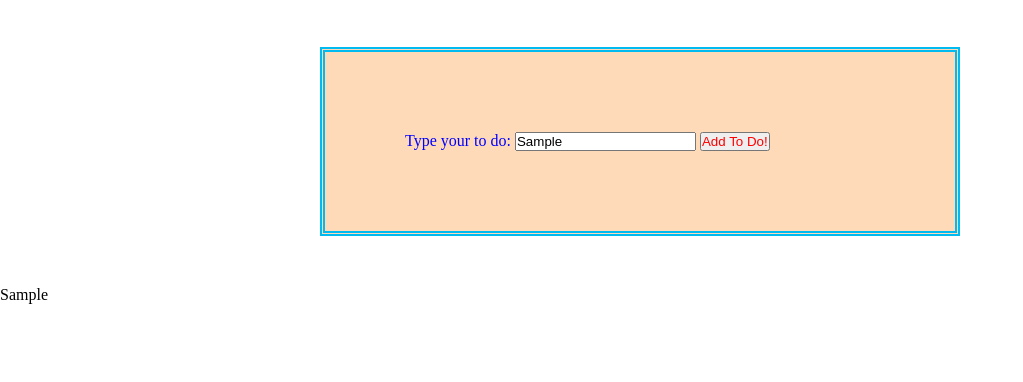
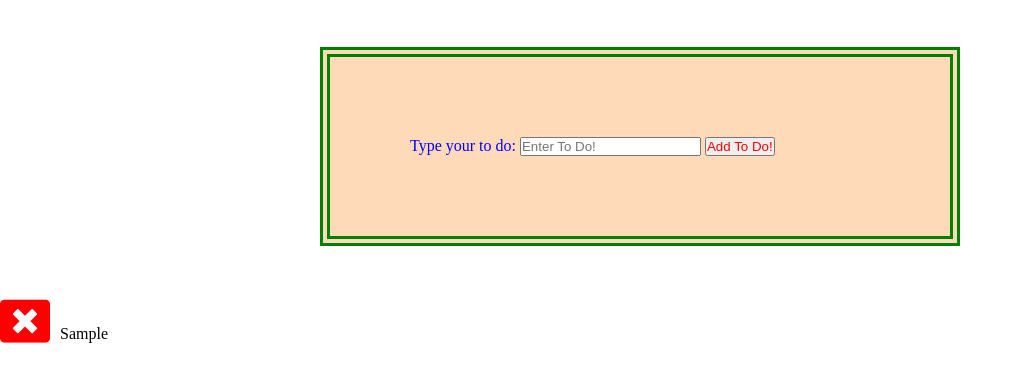
Before and after one commit to raiyan1789/js-exercise-2, a plain HTML site: page index.html in a window 1280 px wide. Both pictures are taken after typing "Sample" into the empty fields and a click on the button "Add To Do!". Shown: the part 40-422 px from the top of the page, without its empty margins (0-1023 px from the left). Drawn offline with Linux system fonts and the light colour scheme.

Commit message:
added removable butto

```diff
--- a/css/styles.css
+++ b/css/styles.css
@@ -15,8 +15,9 @@
 	width: 50%;
 	margin: 50px auto;
 	min-height: 30px;
-	border:5px double #01BAEF ;
-	padding: 5rem;
+	border:10px double #01BAEF ;
+	border-color: green;
+	padding: 5rem ;
 	color: blue;
 	background: #ffdab9;
 }
@@ -26,3 +27,14 @@
 
 
 }
+.close-to-do {
+
+	display: inline-block;
+	margin-right: 10px;
+	font-size: 50px;
+	color:red;
+}
+.user-input{
+	width:100%
+	margin:10px;
+}
--- a/index.html
+++ b/index.html
@@ -6,6 +6,7 @@
 				<meta charset="utf-8">
 				<meta name="viewport" content="width=device-width, initial-scale=1">
 				<meta http-equiv="X-UA-Compatible" content="IE=edge">
+				<link rel="stylesheet" href="https://maxcdn.bootstrapcdn.com/font-awesome/4.7.0/css/font-awesome.min.css">
 				<link rel="stylesheet" href="css/styles.css" type="text/css">
 				<title>JS Exercise 2</title>
 
@@ -17,7 +18,7 @@
 			<h1 class="main-header">To Do or Not to Do</h1>
 			<form class="to-do-form">
 				<label for="user-input">Type your to do: </label>
-				<input type ="text" name="user-input" id="user-input">
+				<input type ="text" name="user-input" id="user-input" placeholder="Enter To Do!" autocomplete="off">
 				<button type="submit" id="user-submit">Add To Do!</button>
 
 
--- a/js/app.js
+++ b/js/app.js
@@ -1,21 +1,34 @@
 var userSubmit = document.querySelector('#user-submit');
+var toDolist = document.querySelector('#to-do-list');
+
+
 function addToDo(event){
 
 	event.preventDefault();
 
 	var userInput = document.querySelector('#user-input');
-	var toDolist = document.querySelector('#to-do-list');
+
 
 	if(userInput.value === ''){
 		return false;
 	}
-	var li = document.createElement("li");
-	toDolist.innerHTML += '<li>' + userInput.value + '</li>';
-	document.getElementById("to-do-list").prependChild(li);
+
+	toDolist.innerHTML = '<li><i class="fa fa-window-close close-to-do" aria-hidden="true"></i>' + userInput.value + '</li>' + toDolist.innerHTML;
 
 
 	userInput.value = '';
 
 }
 
+function removeToDo(event) {
+	if(event.target.classList.contains('close-to-do')){
+		var li = event.target.parentElement;
+		toDolist.removeChild(li);
+
+
+	}
+}
+
+
+toDolist.addEventListener('click', removeToDo, false);
 userSubmit.addEventListener('click', addToDo, false);
```
